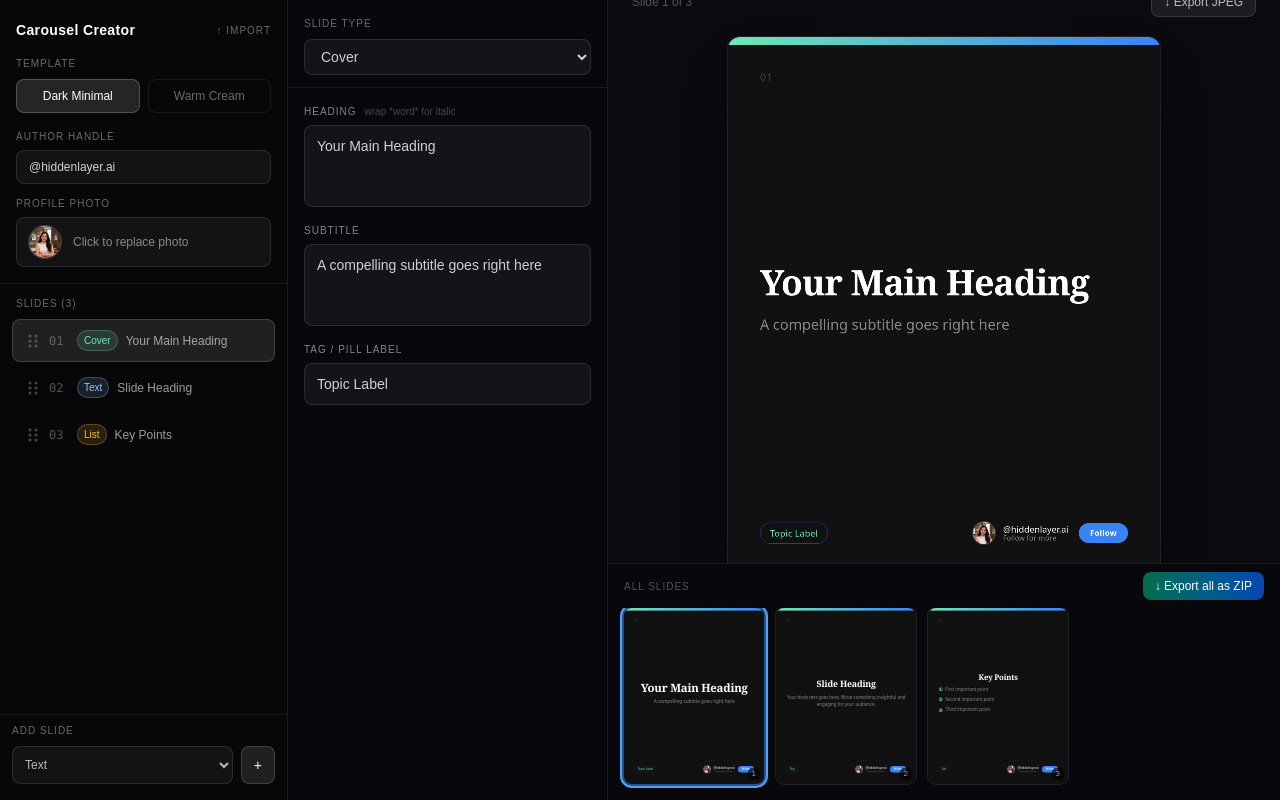
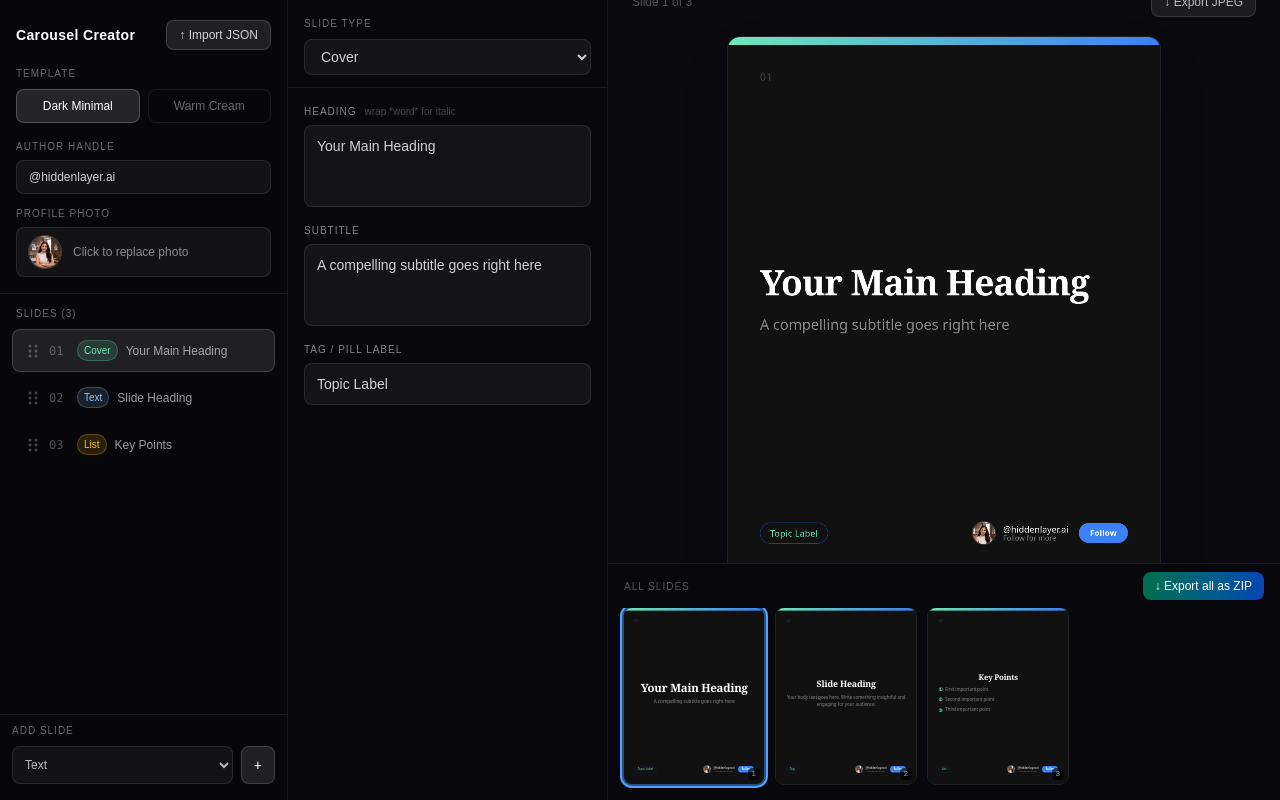
Before and after one commit to saumyagupta2025/carousel-creator, a React (Vite) app: page / in a window 1280 px wide. Built offline with nearby package versions, Linux system fonts and the light colour scheme.

Commit message:
Make Import JSON button visible in sidebar

```diff
--- a/src/components/Sidebar.jsx
+++ b/src/components/Sidebar.jsx
@@ -191,10 +191,10 @@ export default function Sidebar({
           <h1 className="text-white font-semibold text-sm tracking-wide">Carousel Creator</h1>
           <button
             onClick={() => importRef.current?.click()}
-            className="flex items-center gap-1 text-white/40 hover:text-white/70 text-[10px] uppercase tracking-widest transition-colors"
+            className="flex items-center gap-1.5 bg-white/10 hover:bg-white/15 border border-white/15 rounded-lg px-3 py-1.5 text-white/80 text-xs font-medium transition-colors"
             title="Import carousel from generated JSON"
           >
-            ↑ Import
+            ↑ Import JSON
           </button>
           <input ref={importRef} type="file" accept=".json" onChange={handleImport} className="hidden" />
         </div>
```
